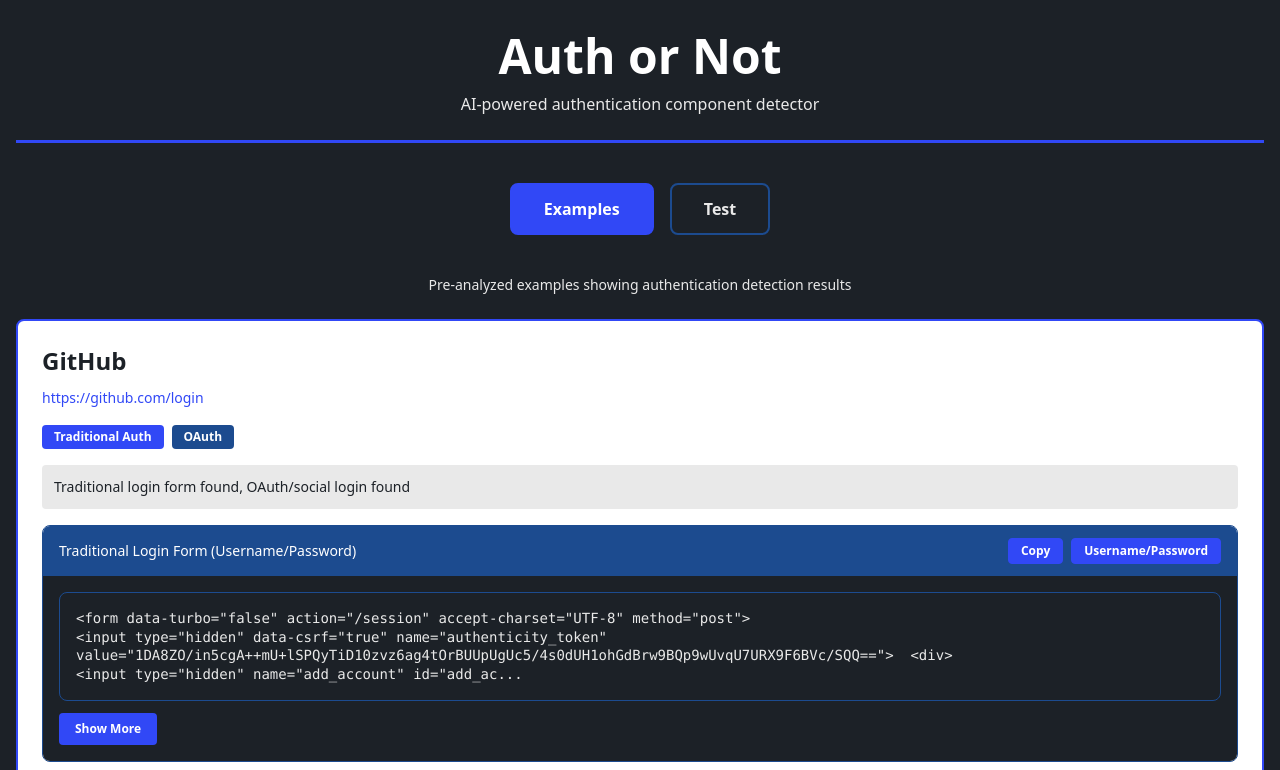
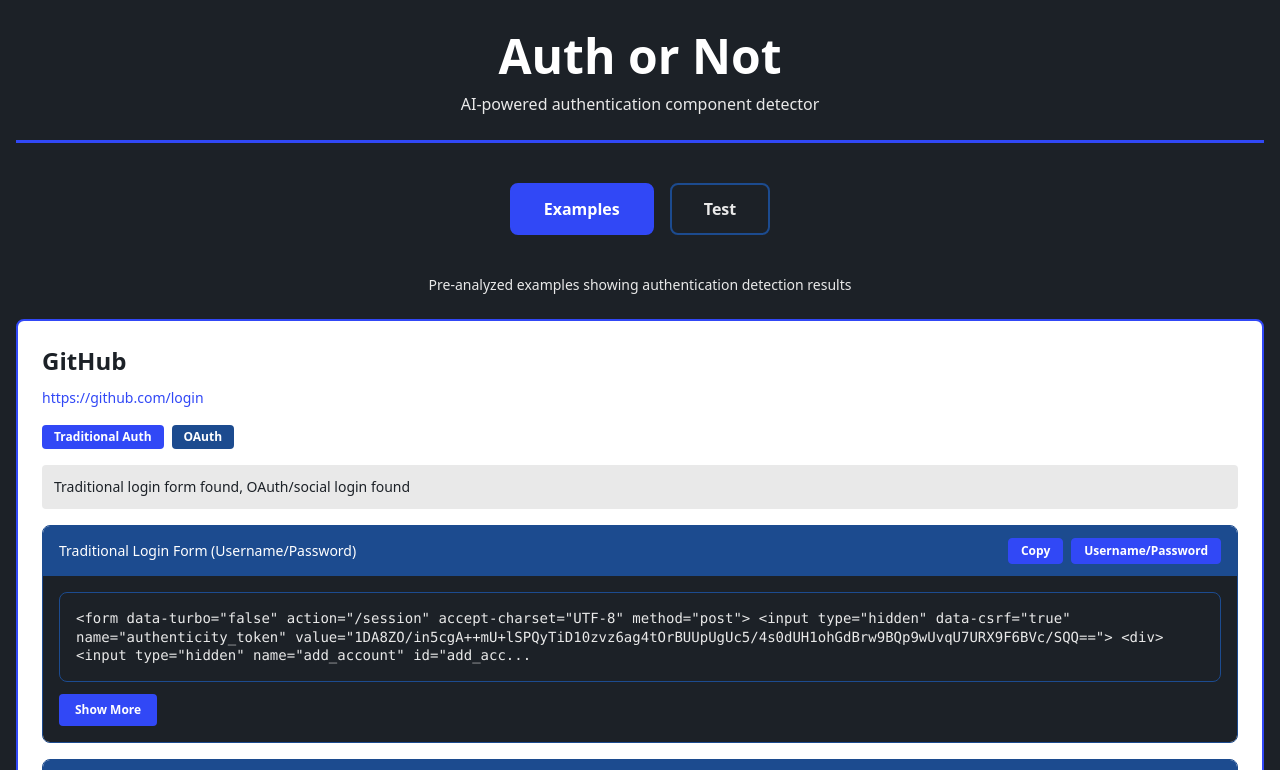
Before and after one commit to asing349/Auth_NoAuth, a Next.js app in the folder frontend/: page / in a window 1280 px wide. Shown: the top 770 px of the page. Built offline with nearby package versions, Linux system fonts and the light colour scheme.

Commit message:
Fix HTML formatting algorithm for proper indentation

```diff
--- a/frontend/app/components/CodeDisplay.tsx
+++ b/frontend/app/components/CodeDisplay.tsx
@@ -14,22 +14,32 @@
 
   // Format HTML with proper indentation
   const formatHtml = (htmlStr: string): string => {
-    const formatted = htmlStr
+    let formatted = '';
+    let indent = 0;
+    const lines = htmlStr
       .replace(/></g, '>\n<')
-      .replace(/\n\s*\n/g, '\n')
-      .split('\n')
-      .map((line, i, arr) => {
-        let indent = 0;
-        for (let j = 0; j < i; j++) {
-          const openTags = (arr[j].match(/</g) || []).length;
-          const closeTags = (arr[j].match(/>/g) || []).length;
-          const selfClosing = (arr[j].match(/\/>/g) || []).length;
-          indent += (openTags - closeTags - selfClosing);
-        }
-        return '  '.repeat(Math.max(0, indent)) + line.trim();
-      })
-      .join('\n');
-    return formatted;
+      .replace(/\s+/g, ' ')
+      .split('\n');
+
+    for (let line of lines) {
+      const trimmed = line.trim();
+      if (!trimmed) continue;
+
+      // Decrease indent for closing tags
+      if (trimmed.startsWith('</')) {
+        indent = Math.max(0, indent - 1);
+      }
+
+      // Add indented line
+      formatted += '  '.repeat(indent) + trimmed + '\n';
+
+      // Increase indent for opening tags (but not self-closing)
+      if (trimmed.startsWith('<') && !trimmed.startsWith('</') && !trimmed.endsWith('/>') && !trimmed.match(/<(input|img|br|hr|meta|link)/)) {
+        indent++;
+      }
+    }
+
+    return formatted.trim();
   };
 
   const formattedHtml = formatHtml(html);
```
